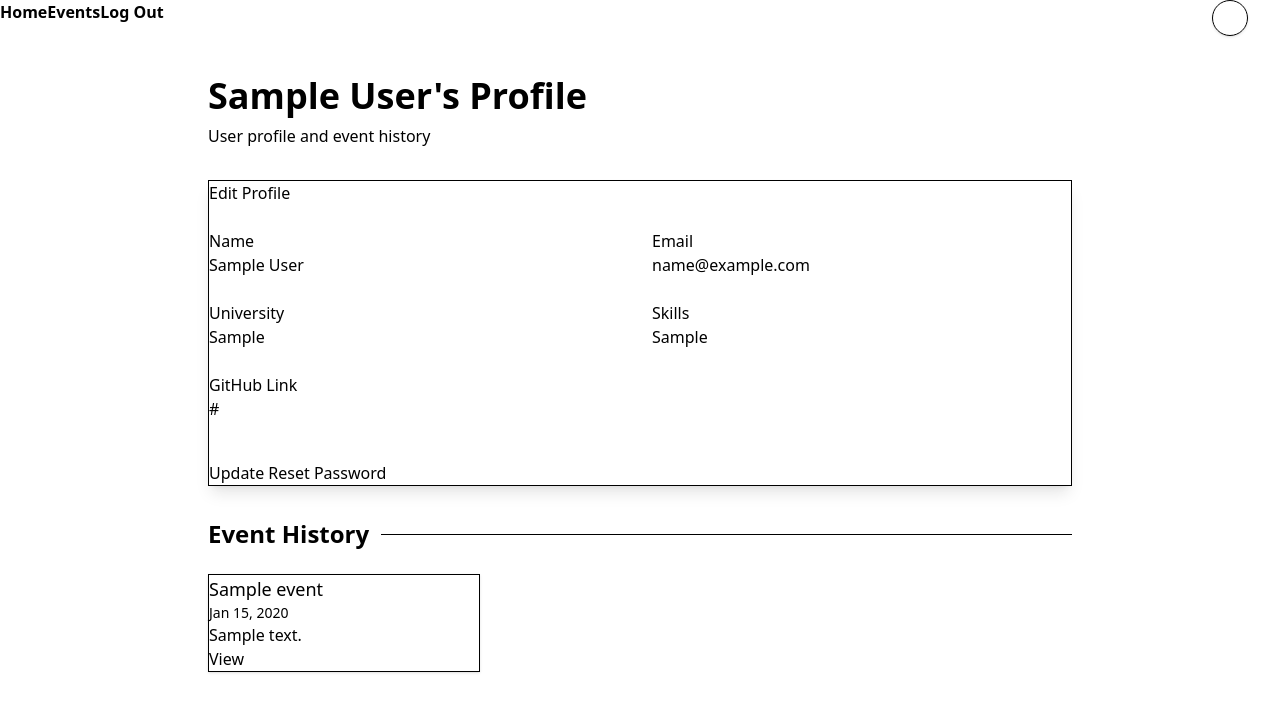
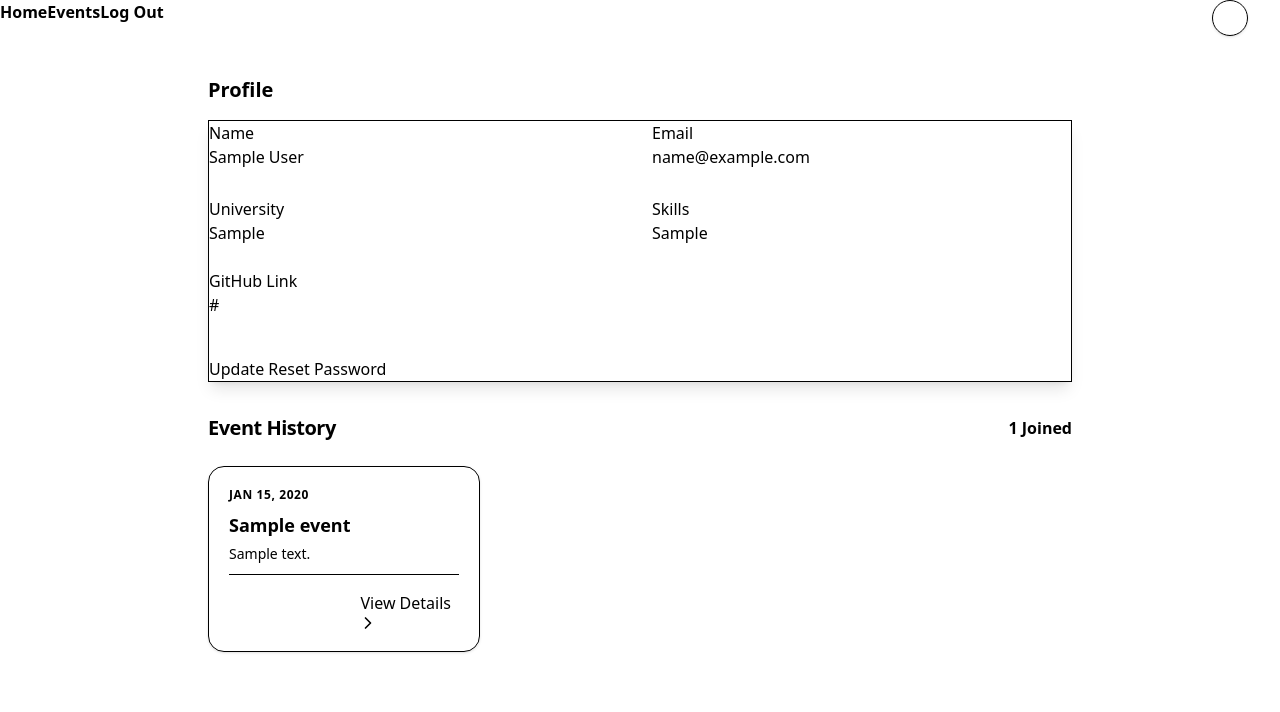
Before and after one commit to Yi-NightFish/HackHub, a Flask app: page /profile/1 in a window 1280 px wide. Shown: the top 712 px of the page. Run offline with Flask 3, Linux system fonts and the light colour scheme; the visitor is signed in with stand-in values (Sample User, id 1); tables that the repository leaves empty hold one stand-in row (values such as "Sample post"); some libraries are stand-ins or nearby versions.

Commit message:
Modify event history part of profile.html

```diff
--- a/app/templates/profile.html
+++ b/app/templates/profile.html
@@ -7,53 +7,52 @@
 
 <div class="container mx-auto px-4 py-8 max-w-4xl">
   <!-- Profile Header -->
-  <div class="flex flex-col md:flex-row items-start md:items-center justify-between gap-4 mb-8">
-    <div>
-      <h1 class="text-4xl font-bold">{{ user.name }}'s Profile</h1>
-      <p class="text-base-content/70 mt-2">User profile and event history</p>
-    </div>
+  <div class="flex flex-col md:flex-row items-start md:items-center justify-between gap-4 mb-4">
     {% if not is_owner %}
-    <a href="{{ url_for('chat', user_id=user.id) }}" class="btn btn-primary gap-2">
+    <h1 class="text-xl font-bold">{{ user.name }}'s Profile</h1>
+    <a href="{{ url_for('chat', user_id=user.id) }}" class="btn btn-sm btn-primary gap-2">
       <svg xmlns="http://www.w3.org/2000/svg" class="h-5 w-5" fill="none" viewBox="0 0 24 24" stroke="currentColor"><path stroke-linecap="round" stroke-linejoin="round" stroke-width="2" d="M8 12h.01M12 12h.01M16 12h.01M21 12c0 4.418-4.03 8-9 8a9.863 9.863 0 01-4.255-.949L3 20l1.395-3.72C3.512 15.042 3 13.574 3 12c0-4.418 4.03-8 9-8s9 3.582 9 8z" /></svg>
       Message
     </a>
+    {% else %}
+    <h1 class="text-xl font-bold">Profile</h1>
     {% endif %}
   </div>
 
   <!-- Profile Card -->
-  <div class="card bg-base-200 shadow-lg border border-base-200 mb-8">
+  <div class="card bg-base-100 shadow-lg border border-base-200 mb-8">
     <div class="card-body">
       {% if is_owner %}
       <!-- Edit Profile Form -->
-      <h2 class="card-title mb-6">Edit Profile</h2>
+      <!-- <h1 class="text-xl font-bold">{{ user.name }}'s Profile</h1> -->
       <form action="" method="POST" class="space-y-6">
         {{ form.hidden_tag() }}
 
         <div class="grid md:grid-cols-2 gap-6">
           <div class="form-control">
-            <label class="label"><span class="label-text">Name</span></label>
-            {{ form.username(size=32, class="input input-bordered w-full", value=user.name) }}
+            <label class="label"><span class="label-text text-base-content/50">Name</span></label>
+            {{ form.username(class="input input-bordered w-full bg-base-200 mb-1", value=user.name) }}
           </div>
 
           <div class="form-control">
-            <label class="label"><span class="label-text">Email</span></label>
-            {{ form.email(size=32, class="input input-bordered w-full", value=user.email, type="email") }}
+            <label class="label"><span class="label-text text-base-content/50">Email</span></label>
+            {{ form.email(class="input input-bordered w-full bg-base-200", value=user.email, type="email") }}
           </div>
 
           <div class="form-control">
-            <label class="label"><span class="label-text">University</span></label>
-            {{ form.university(size=32, class="input input-bordered w-full", value=user.university) }}
+            <label class="label"><span class="label-text text-base-content/50">University</span></label>
+            {{ form.university(class="input input-bordered w-full bg-base-200", value=user.university) }}
           </div>
 
           <div class="form-control">
-            <label class="label"><span class="label-text">Skills</span></label>
-            {{ form.skills(size=32, class="input input-bordered w-full", value=user.skills) }}
+            <label class="label"><span class="label-text text-base-content/50">Skills</span></label>
+            {{ form.skills(class="input input-bordered w-full bg-base-200", value=user.skills) }}
           </div>
         </div>
 
         <div class="form-control">
-          <label class="label"><span class="label-text">GitHub Link</span></label>
-          {{ form.github_link(size=32, class="input input-bordered w-full", value=user.github_link) }}
+          <label class="label"><span class="label-text text-base-content/50">GitHub Link</span></label>
+          {{ form.github_link(size=32, class="input input-bordered w-full bg-base-200", value=user.github_link) }}
         </div>
 
         <div class="card-actions justify-end gap-3 pt-4">
@@ -63,21 +62,20 @@
       </form>
       {% else %}
       <!-- View Profile -->
-      <h2 class="card-title mb-6">Profile Information</h2>
       <div class="grid md:grid-cols-2 gap-6">
         <div>
-          <p class="text-sm text-base-content/70"><strong>University</strong></p>
-          <p class="mt-1">{{ user.university or 'Not specified' }}</p>
+          <p class="text-sm text-base-content/50">University</p>
+          <p class="text-md mt-1 font-bold text-base-content/80">{{ user.university or 'Not specified' }}</p>
         </div>
         <div>
-          <p class="text-sm text-base-content/70"><strong>Skills</strong></p>
-          <p class="mt-1">{{ user.skills or 'No skills listed' }}</p>
+          <p class="text-sm text-base-content/50">Skills</p>
+          <p class="text-md mt-1 font-bold text-base-content/80">{{ user.skills or 'No skills listed' }}</p>
         </div>
         <div class="md:col-span-2">
-          <p class="text-sm text-base-content/70"><strong>GitHub</strong></p>
-          <p class="mt-1">
+          <p class="text-sm text-base-content/50">Github</p>
+          <p class="text-md mt-1 font-bold text-base-content/80">
             {% if user.github_link %}
-              <a href="{{ user.github_link }}" target="_blank" class="link link-primary">{{ user.github_link }}</a>
+              <a href="{{ user.github_link }}" target="_blank" class="link link-hover">{{ user.github_link }}</a>
             {% else %}
               Not linked
             {% endif %}
@@ -89,30 +87,59 @@
   </div>
 
   <!-- Event History Section -->
-  <section>
-    <div class="flex items-center gap-3 mb-6">
-      <h2 class="text-2xl font-bold">Event History</h2>
-      <div class="flex-1 border-t border-base-300"></div>
+  <section class="mt-4">
+    <div class="flex items-center justify-between gap-3 mb-6">
+      <h2 class="text-xl font-bold tracking-tight">Event History</h2>
+      {% if events %}
+        <span class="badge badge-secondary bg-secondary/70 badge-md font-semibold">{{ events|length }} Joined</span>
+      {% endif %}
     </div>
 
     {% if events %}
     <div class="grid gap-6 md:grid-cols-2 lg:grid-cols-3">
       {% for event in events %}
-      <article class="card bg-base-100 shadow border border-base-200 transition-transform hover:-translate-y-1">
-        <div class="card-body">
-          <h3 class="card-title text-lg">{{ event.title }}</h3>
-          <p class="text-sm text-base-content/70">{{ event.start_time.strftime('%b %d, %Y') }}</p>
-          <p class="text-base-content/80 line-clamp-3">{{ event.description }}</p>
-          <div class="card-actions justify-end">
-            <a href="{{ url_for('event_detail', event_id=event.id) }}" class="btn btn-sm btn-ghost">View</a>
+      <div class="card bg-base-100 shadow border border-base-200 hover:border-primary/30 transition-all duration-200 hover:-translate-y-1 rounded-2xl overflow-hidden group">
+
+        <div class="p-5 flex flex-col justify-between h-full min-h-[160px]">
+          <div>
+            <div class="flex items-start justify-between gap-2 mb-2">
+              <span class="text-xs font-bold uppercase tracking-wider text-primary">
+                {{ event.start_time.strftime('%b %d, %Y') }}
+              </span>
+            </div>
+            <h3 class="font-bold text-lg text-base-content/90 line-clamp-1 group-hover:text-primary transition-colors">
+              {{ event.title }}
+            </h3>
+            <p class="text-sm text-base-content/60 mt-1 line-clamp-2 leading-relaxed">
+              {{ event.description or 'No description provided.' }}
+            </p>
+          </div>
+
+          <div class="flex justify-end pt-4 mt-2 border-t border-base-200/60">
+            <a href="{{ url_for('event_detail', event_id=event.id) }}"
+               class="btn btn-sm btn-ghost text-primary gap-1 px-2 hover:bg-transparent no-underline group-hover:underline">
+              View Details
+              <svg xmlns="http://www.w3.org/2000/svg" fill="none" viewBox="0 0 24 24" stroke-width="2.5" stroke="currentColor" class="w-4 h-4 transition-transform group-hover:translate-x-1">
+                <path stroke-linecap="round" stroke-linejoin="round" d="M8.25 4.5l7.5 7.5-7.5 7.5" />
+              </svg>
+            </a>
           </div>
         </div>
-      </article>
+
+      </div>
       {% endfor %}
     </div>
     {% else %}
-    <div class="card bg-base-200 shadow-inner border border-base-300 p-8 text-center">
-      <p class="text-base-content/70">No events joined yet.</p>
+    <div class="card bg-base-200/50 border border-dashed border-base-300 p-12 text-center rounded-2xl">
+      <div class="max-w-sm mx-auto flex flex-col items-center gap-3">
+        <div class="bg-base-300 p-3 rounded-full text-base-content/40">
+          <svg xmlns="http://www.w3.org/2000/svg" fill="none" viewBox="0 0 24 24" stroke-width="1.5" stroke="currentColor" class="w-6 h-6">
+            <path stroke-linecap="round" stroke-linejoin="round" d="M6.75 3v2.25M17.25 3v2.25M3 18.75V7.5a2.25 2.25 0 012.25-2.25h13.5A2.25 2.25 0 0121 7.5v11.25m-18 0A2.25 2.25 0 005.25 21h13.5A2.25 2.25 0 0021 18.75m-18 0v-7.5A2.25 2.25 0 015.25 9h13.5A2.25 2.25 0 0121 11.25v7.5" />
+          </svg>
+        </div>
+        <p class="text-base-content/60 font-medium">No events joined yet.</p>
+        <p class="text-xs text-base-content/40">When you join hackathons or workshops, they'll show up right here.</p>
+      </div>
     </div>
     {% endif %}
   </section>
```
